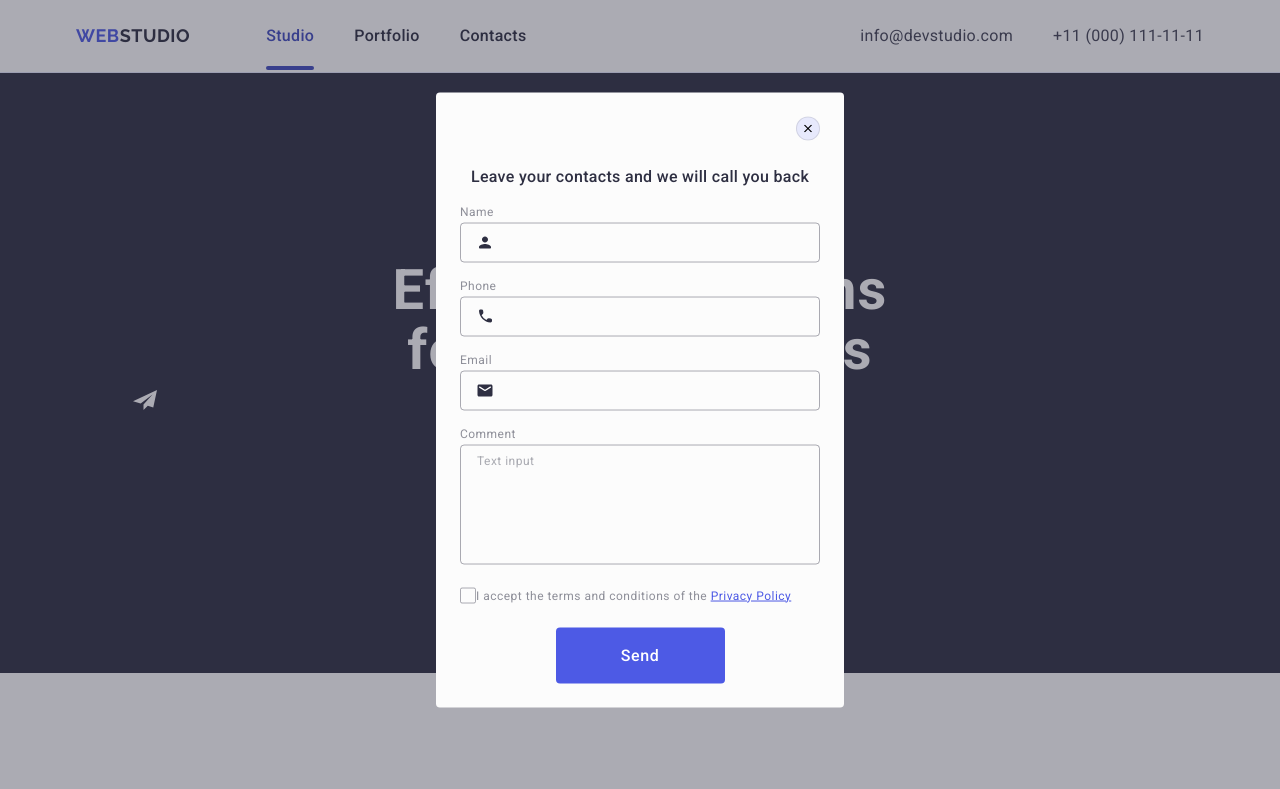
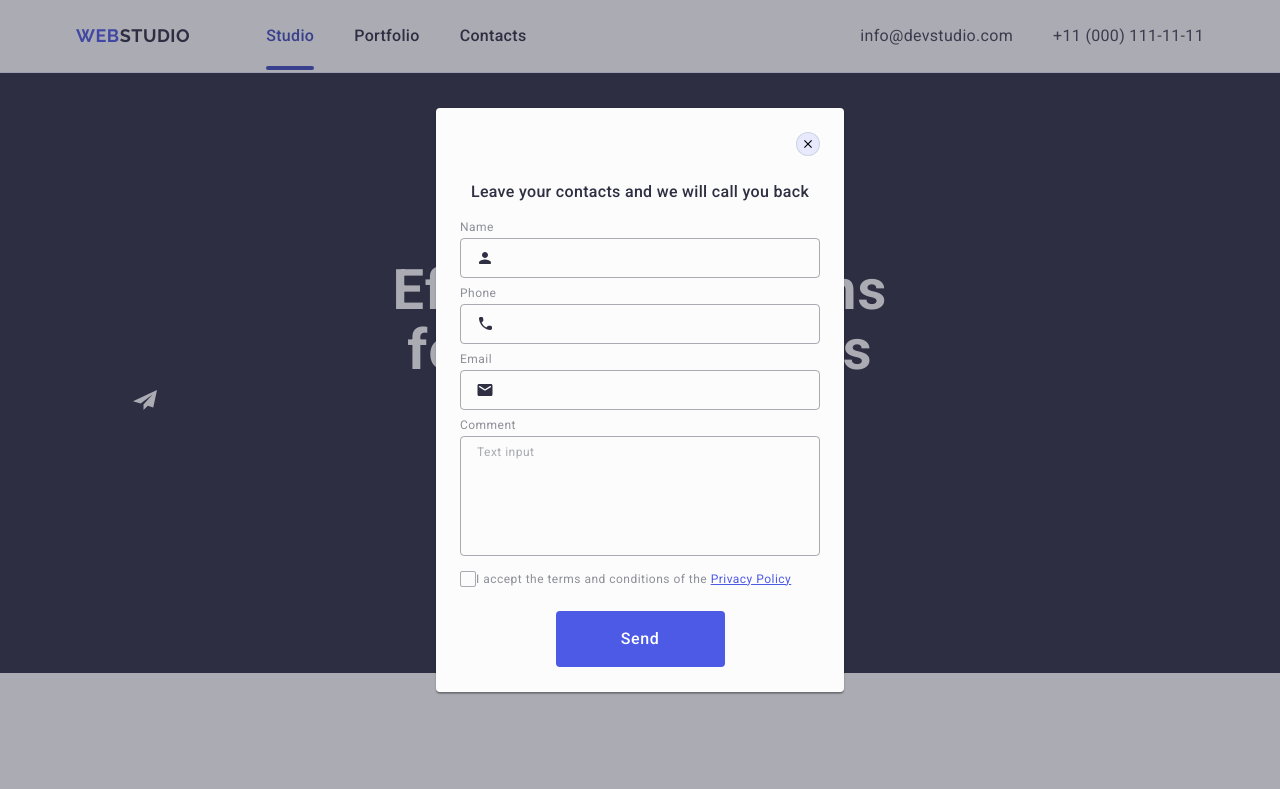
Before and after one commit to AnnaKroka/goit-markup-hw-05, a plain HTML site: page index.html in a window 1280 px wide. Shown: the top 789 px of the page. Drawn offline with nearby package versions, Linux system fonts and the light colour scheme.

Commit message:
modify styles for modal window

```diff
--- a/css/styles.css
+++ b/css/styles.css
@@ -477,13 +477,10 @@ img {
     z-index: 99999999;
     width: 100%;
     height: 100%;
-    box-shadow: 0px 1px 1px rgba(0, 0, 0, 0.14),
-        0px 1px 3px rgba(0, 0, 0, 0.12),
-        0px 2px 1px rgba(0, 0, 0, 0.2);
     background-color: rgba(46, 47, 66, 0.4);
     opacity: 0;
     visibility: hidden;
-    transition: transform 250ms cubic-bezier(0.4, 0, 0.2, 1);
+    transition: opacity 250ms cubic-bezier(0.4, 0, 0.2, 1), visibility 250ms cubic-bezier(0.4, 0, 0.2, 1), transform 250ms cubic-bezier(0.4, 0, 0.2, 1);
 }
 .backdrop.is-open {
     opacity: 1;
@@ -499,7 +496,10 @@ img {
     background-color: #fcfcfc;
     border-radius: 4px;
     padding: 72px 24px 24px 24px;
-
+    box-shadow: 0px 1px 1px rgba(0, 0, 0, 0.14),
+        0px 1px 3px rgba(0, 0, 0, 0.12),
+        0px 2px 1px rgba(0, 0, 0, 0.2);
+    transition: transform 250ms cubic-bezier(0.4, 0, 0.2, 1);
 }
 .modal-close-btn {
     display: flex;
@@ -511,6 +511,7 @@ img {
     right: 24px;
     align-items: center;
     justify-content: center;
+    padding: 0;
     border: 1px solid rgba(0, 0, 0, 0.1);
     background-color: #e7e9fc;
     transition: background-color 250ms cubic-bezier(0.4, 0, 0.2, 1),
@@ -536,7 +537,7 @@ img {
     margin-bottom: 16px;
 }
 .review-form-field-wrapper {
-    margin-bottom: 16px;
+    margin-bottom: 8px;
 }
 .review-form-field-label {
     display: block;
```
